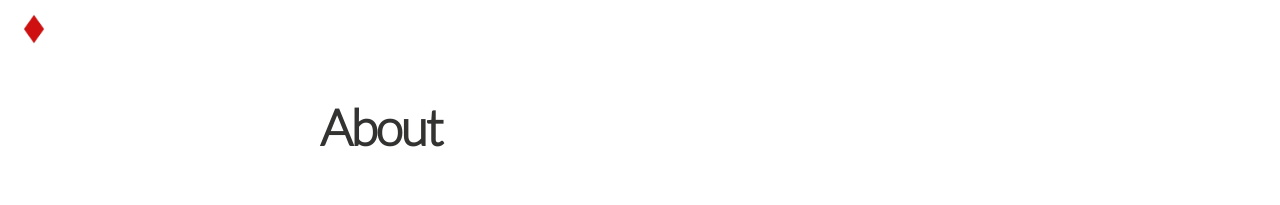
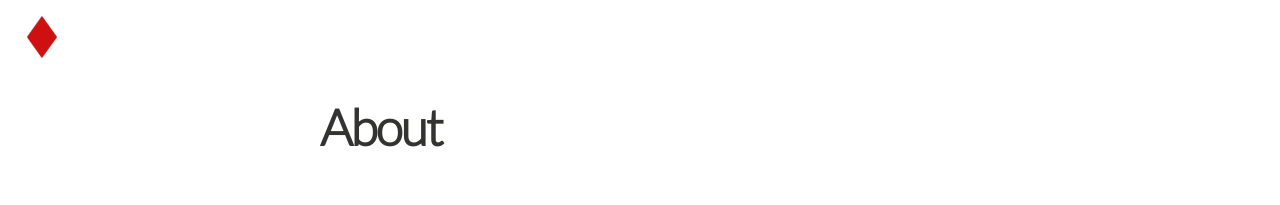
Before and after one commit to KarthiksBlog/KarthiksBlog.github.io, a Jekyll site: the page built from about.md, in a window 1280 px wide. Shown: the top 205 px of the page. Built offline with Jekyll 4.4.1, drawn with Linux system fonts in a browser that asks for light colours; nearby versions of some CDN libraries; some web fonts are replaced; Markdown is read by kramdown in place of the engine named in the settings.

Commit message:
changed logo size

```diff
--- a/css/main.sass
+++ b/css/main.sass
@@ -55,8 +55,8 @@ body
     position: absolute
     top: $rs/5
     left: $rs/2
-    width: $rs*2
-    height: $rs*2
+    width: $rs*3
+    height: $rs*3
     background-size: cover
     background-repeat: no-repeat
 
```
Also changed, not shown: 6 other files.
